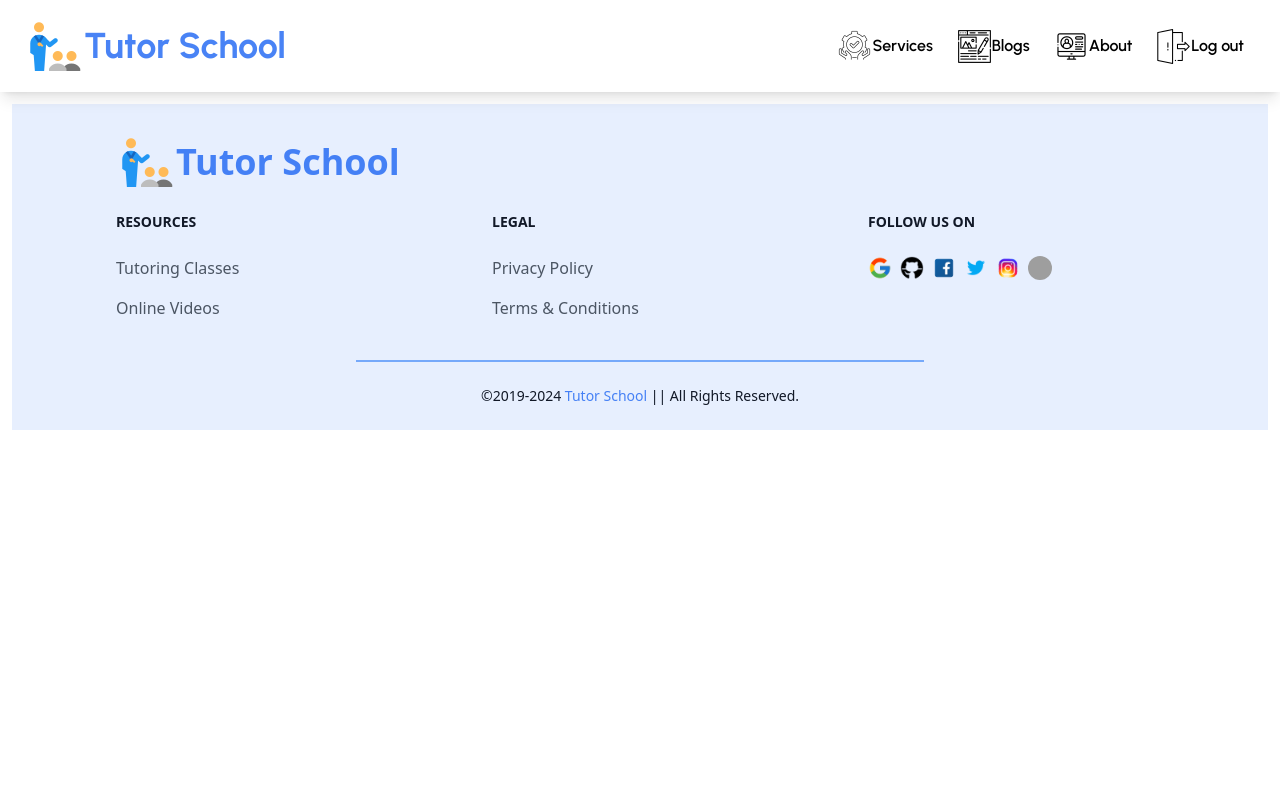
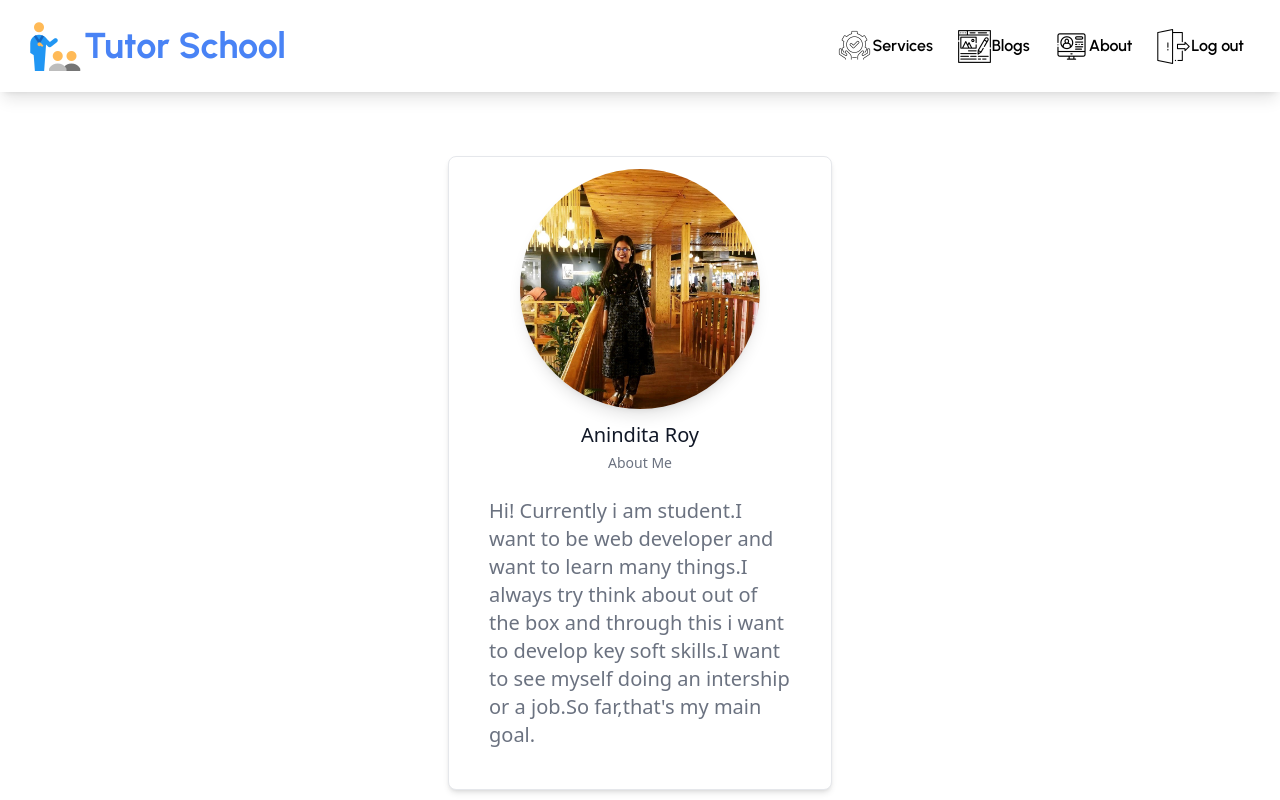
Before and after one commit to Aninditaroy/tutor-school, a React (Create React App) app: page /about in a window 1280 px wide. Shown: the top 800 px of the page. Built offline with nearby package versions, Linux system fonts and the light colour scheme; no server answers; grey boxes are pictures that could not be loaded.

Commit message:
about page added

```diff
--- a/src/Pages/About/About.js
+++ b/src/Pages/About/About.js
@@ -1,8 +1,19 @@
 import React from 'react';
 import './About.css';
+import aboutImg from '../../images/about/about-img.jpg';
 const About = () => {
     return (
         <div>
+            <div class="max-w-sm bg-white rounded-lg border border-gray-200 shadow-md lg:mx-auto mt-16 hover:shadow-2xl mb-16">
+                <div class="flex flex-col items-center  pb-10">
+                    <img class="mb-3 mt-3 w-60 h-60 rounded-full shadow-lg" src={aboutImg} alt=""/>
+                        <h5 class="mb-1 text-xl font-medium text-gray-900 dark:text-white">Anindita Roy</h5>
+                        <span class="text-sm text-gray-500 0">About Me</span>
+                        <div class="flex mt-4 space-x-3 lg:mt-6 px-10">
+                          <p className='text-xl text-gray-500 0'>Hi! Currently i am student.I want to be web developer and want to learn many things.I always try think about out of the box and through this i want to develop key soft skills.I want to see myself doing an intership or a job.So far,that's my main goal.</p>
+                        </div>
+                </div>
+            </div>
 
         </div>
     );
```
Also changed, not shown: src/images/about/about-img.jpg (added).
